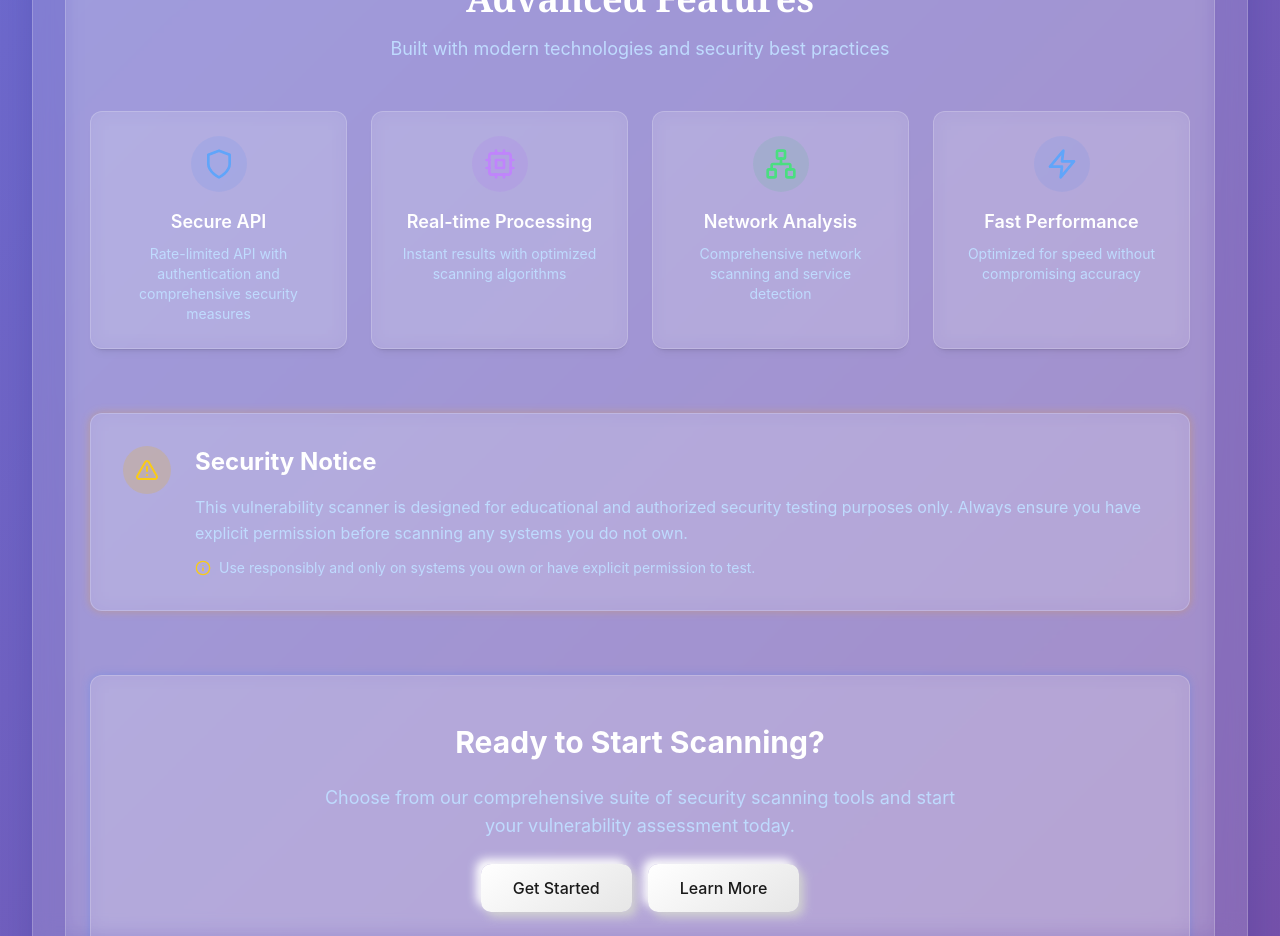
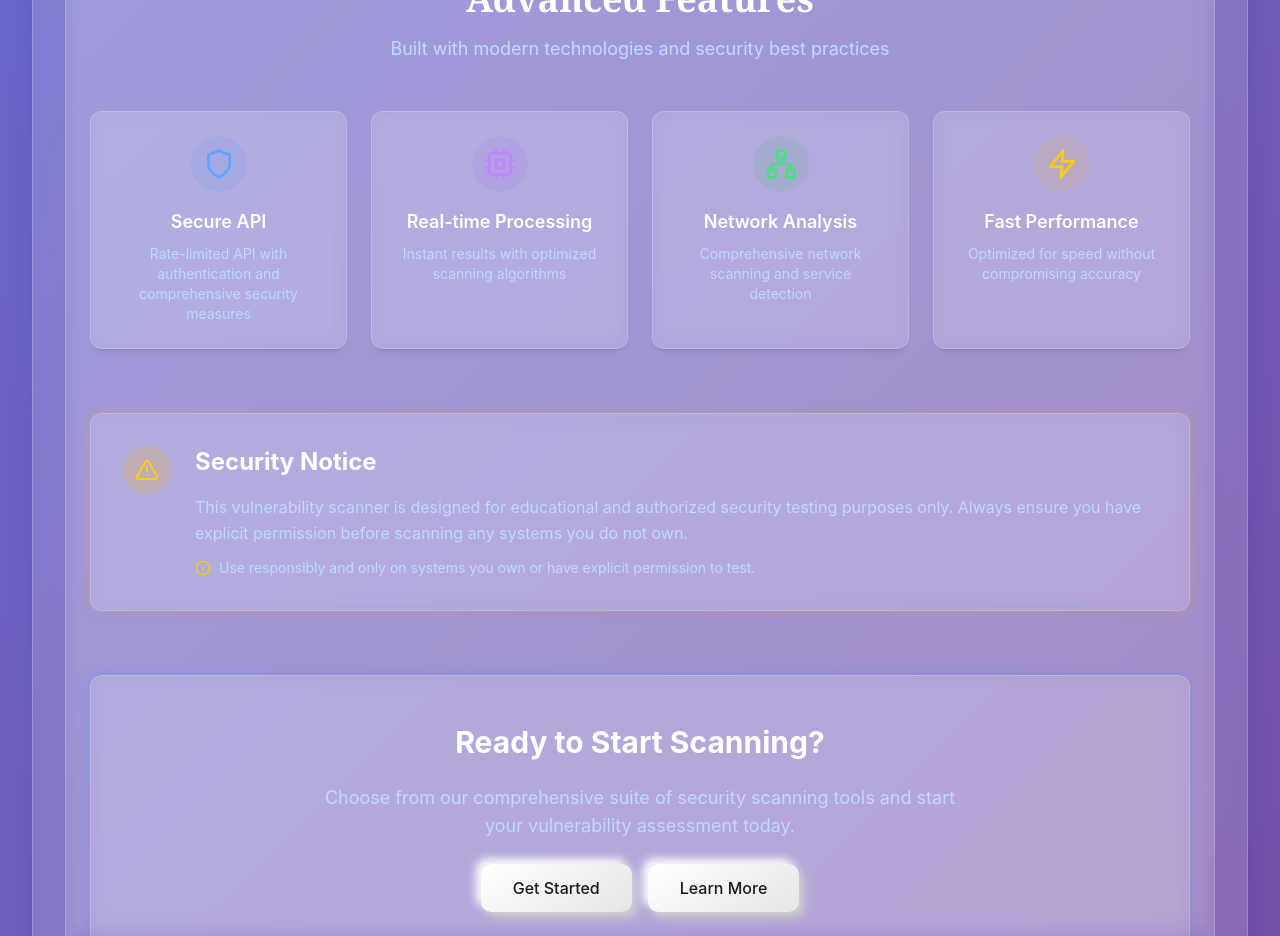
Before and after one commit to p4fix/vuln_scanner, a React (Create React App) app in the folder vuln-scanner-frontend/: page / in a window 1280 px wide. Shown: the part 2020-2956 px from the top of the page. Built offline with nearby package versions, Linux system fonts and the light colour scheme; no server answers.

Commit message:
home page

```diff
--- a/vuln-scanner-frontend/src/components/HomePage.tsx
+++ b/vuln-scanner-frontend/src/components/HomePage.tsx
@@ -69,6 +69,13 @@ const HomePage: React.FC = () => {
         text: 'text-green-400',
         hover: 'hover:bg-green-500/20',
         glow: 'hover:shadow-green-500/25'
+      },
+      yellow: {
+        bg: 'bg-yellow-500/10',
+        border: 'border-yellow-500/20',
+        text: 'text-yellow-400',
+        hover: 'hover:bg-yellow-500/20',
+        glow: 'hover:shadow-yellow-500/25'
       }
     };
     return colors[color as keyof typeof colors] || colors.blue;
@@ -219,7 +226,7 @@ const HomePage: React.FC = () => {
             return (
               <div
                 key={index}
-                className={`card-3d rounded-xl p-6 text-center group cursor-pointer transform transition-all duration-300 hover:scale-105 ${colorClasses.border} ${colorClasses.hover}`}
+                className={`card-3d service-card rounded-xl p-6 text-center group cursor-pointer transform transition-all duration-300 hover:scale-105 ${colorClasses.border} ${colorClasses.hover}`}
               >
                 <div className="space-y-4">
                   <div className="flex justify-center">
@@ -229,10 +236,10 @@ const HomePage: React.FC = () => {
                   </div>
 
                   <div className="space-y-2">
-                    <h3 className="text-lg font-semibold text-white group-hover:scale-105 transition-transform duration-300">
+                    <h3 className="text-lg font-semibold text-white text-pop group-hover:scale-105 transition-transform duration-300">
                       {feature.title}
                     </h3>
-                    <p className="text-blue-200 text-sm group-hover:text-white transition-colors duration-300">
+                    <p className="text-blue-200 text-sm text-pop group-hover:text-white transition-colors duration-300">
                       {feature.description}
                     </p>
                   </div>
```
